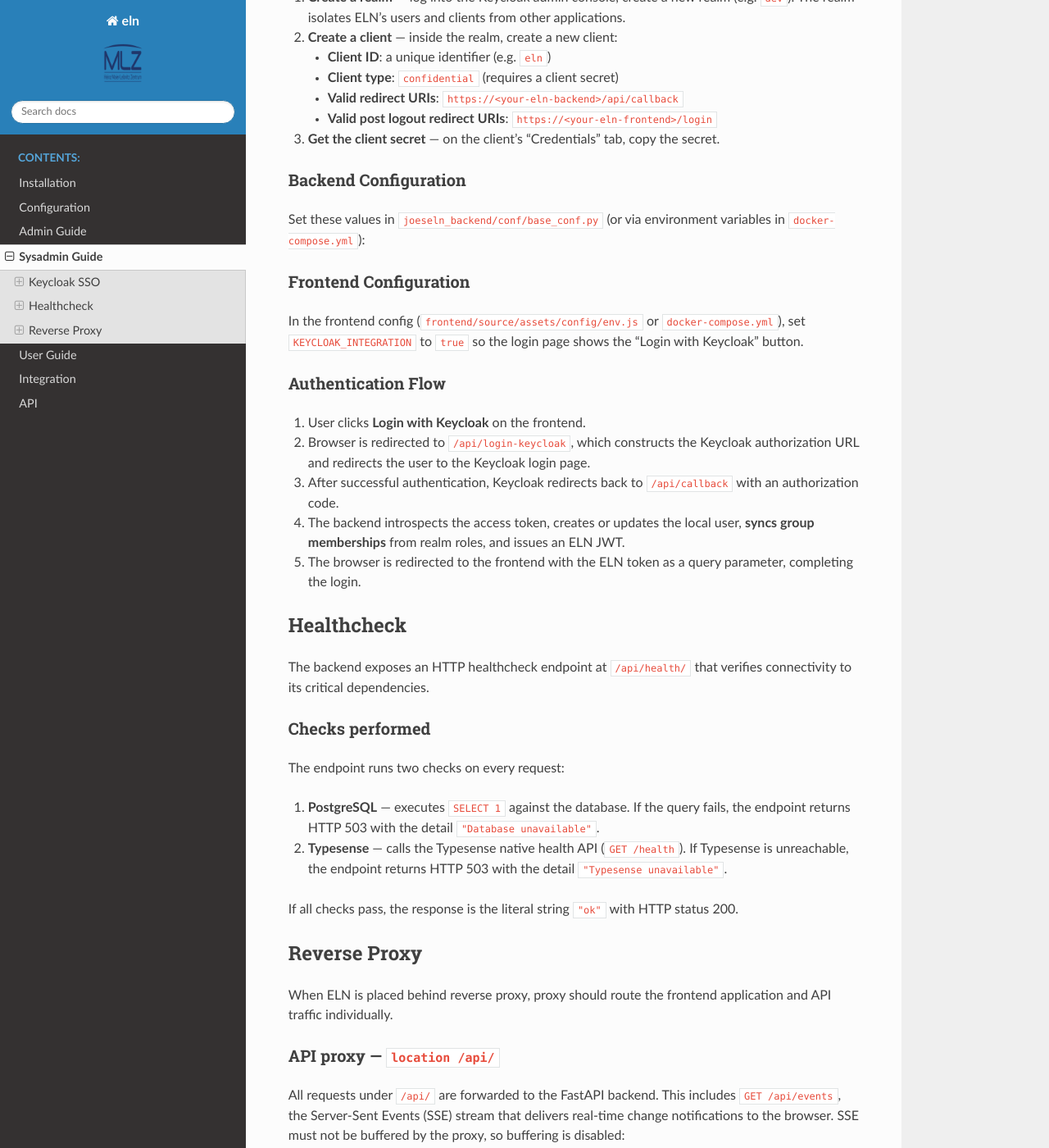
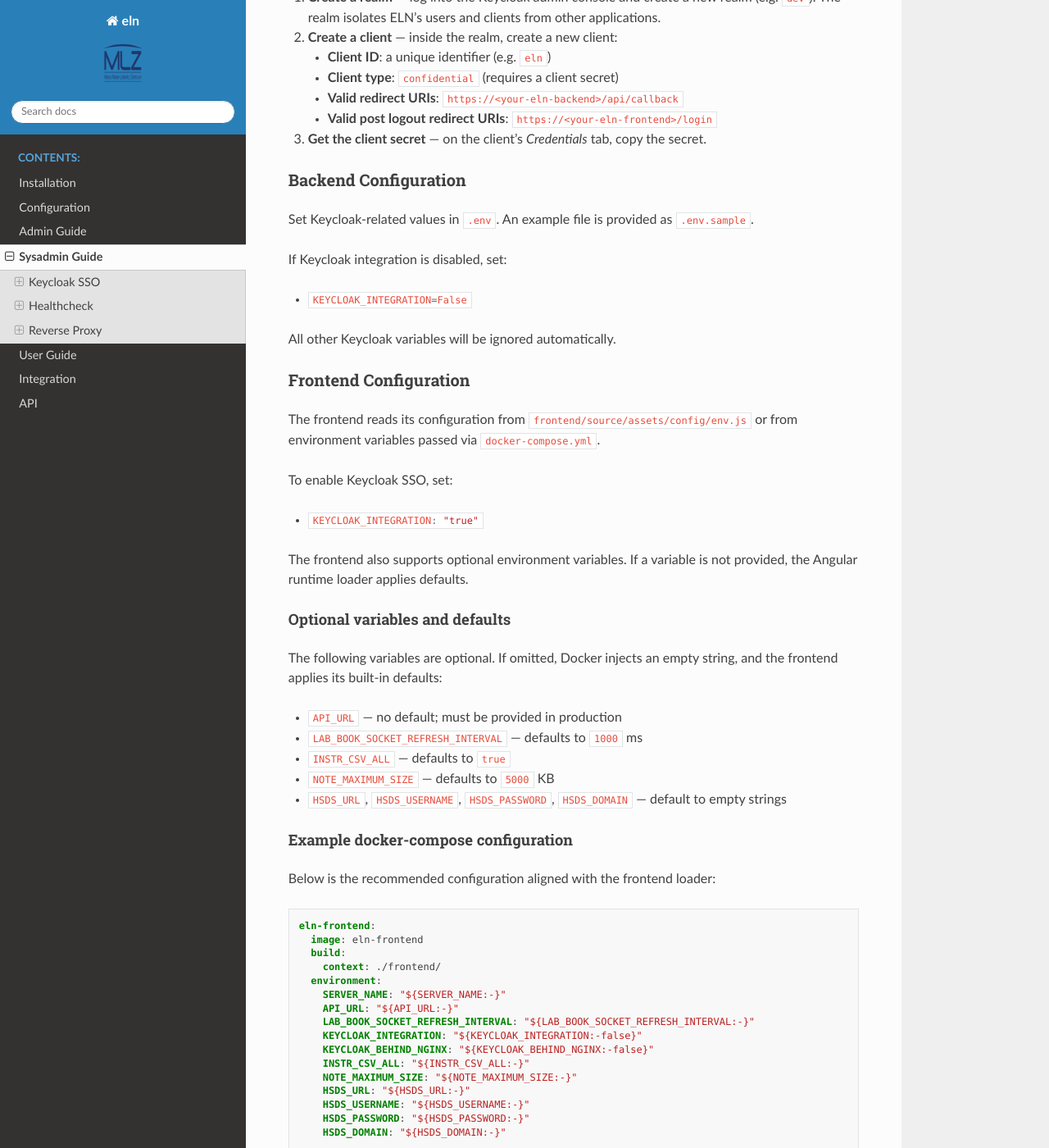
Before and after one commit to mlz-cisx/eln-backend, a Sphinx documentation site: the page built from docs/source/sysadmin_guide.rst, in a window 1280 px wide and 1400 px high, scrolled down 475 px. Shown: the whole window at 82% size. Built offline with Sphinx 7.4.7 and the Read the Docs theme 3.1.0, drawn with Linux system fonts in a browser that asks for light colours; some of the changed text lies outside the part shown.

Commit message:
docs: update env var defaults and fix RST heading
Align frontend env var docs with Angular loader behavior.
Use ${VAR:-} syntax in docker-compose examples to ensure
empty-string defaults and correct boolean parsing.

Change-Id: I614a95a0bc20221c260defeba0bd12e334a9e2fb
Reviewed-on: https://forge.frm2.tum.de/review/c/mlz/eln/backend/+/40104
Reviewed-by: Wojian Wang <wojian.wang@frm2.tum.de>
Tested-by: Josef Baudisch <josef.baudisch@frm2.tum.de>

```diff
--- a/docs/source/installation.rst
+++ b/docs/source/installation.rst
@@ -62,7 +62,7 @@ From Source code
 
 .. _target:
 
-* System requirements: Python 3.10 , Node 24
+* System requirements: Python 3.13 , Node 24
 * Refer to offcial installation guides, install `PostgreSQL`_, `Typesense`_, and `Playwright`_
 * Adjust parameter in ``backend/.env`` and  ``frontend/source/assets/config/env.js`` according to :doc:`configuration`
 
--- a/docs/source/sysadmin_guide.rst
+++ b/docs/source/sysadmin_guide.rst
@@ -8,22 +8,22 @@ Sysadmin Guide
 
 
 Keycloak SSO
----------------
+------------
 
 ELN supports single sign-on (SSO) via Keycloak as an OpenID Connect provider.
-When enabled, users are redirected to the Keycloak with "login via SSO"" button
+When enabled, users are redirected to Keycloak with a **“Login via SSO”** button.
 
 Prerequisites
 ~~~~~~~~~~~~~
 
-You need a running Keycloak server. Set one up at your own server or use
+You need a running Keycloak server. Set one up on your own server or use
 `Keycloak's official Docker image <https://www.keycloak.org/getting-started/getting-started-docker>`_.
 
 Keycloak Server Setup
 ~~~~~~~~~~~~~~~~~~~~~
 
-1. **Create a realm** — log into the Keycloak admin console, create a new realm
-   (e.g. ``dev``). The realm isolates ELN's users and clients from other applications.
+1. **Create a realm** — log into the Keycloak admin console and create a new realm
+   (e.g. ``dev``). The realm isolates ELN’s users and clients from other applications.
 
 2. **Create a client** — inside the realm, create a new client:
 
@@ -32,52 +32,76 @@ Keycloak Server Setup
    * **Valid redirect URIs**: ``https://<your-eln-backend>/api/callback``
    * **Valid post logout redirect URIs**: ``https://<your-eln-frontend>/login``
 
-3. **Get the client secret** — on the client's "Credentials" tab, copy the secret.
-
+3. **Get the client secret** — on the client’s *Credentials* tab, copy the secret.
 
 Backend Configuration
 ~~~~~~~~~~~~~~~~~~~~~
 
-Set these values in ``joeseln_backend/conf/base_conf.py`` (or via environment
-variables in ``docker-compose.yml``):
+Set Keycloak-related values in ``.env``.
+An example file is provided as ``.env.sample``.
 
-.. confval:: KEYCLOAK_INTEGRATION
-   :type: :code-py:`bool`
-   :required: True
+If Keycloak integration is disabled, set:
 
-   Set to ``True`` to enable Keycloak SSO.
+* :code-js:`KEYCLOAK_INTEGRATION=False`
 
-.. confval:: KEYCLOAK_SERVER_URL
-   :type: :code-py:`str`
-   :required: True
-
-   Base URL of the Keycloak server, e.g. ``https://auth.example.com``.
-   This is the root of the realm's well-known configuration.
-
-.. confval:: KEYCLOAK_REALM_NAME
-   :type: :code-py:`str`
-   :required: True
-
-   Name of the Keycloak realm, e.g. ``dev``.
-
-.. confval:: KEYCLOAK_CLIENT_ID
-   :type: :code-py:`str`
-   :required: True
-
-   The client ID configured in Keycloak, e.g. ``eln``.
-
-.. confval:: KEYCLOAK_CLIENT_SECRET
-   :type: :code-py:`str`
-   :required: True
-
-   The client secret from Keycloak's "Credentials" tab.
+All other Keycloak variables will be ignored automatically.
 
 Frontend Configuration
 ~~~~~~~~~~~~~~~~~~~~~~
 
-In the frontend config (``frontend/source/assets/config/env.js`` or
-``docker-compose.yml``), set :code-js:`KEYCLOAK_INTEGRATION` to ``true`` so the
-login page shows the "Login with Keycloak" button.
+The frontend reads its configuration from ``frontend/source/assets/config/env.js``
+or from environment variables passed via ``docker-compose.yml``.
+
+To enable Keycloak SSO, set:
+
+* :code-js:`KEYCLOAK_INTEGRATION: "true"`
+
+The frontend also supports optional environment variables.
+If a variable is not provided, the Angular runtime loader applies defaults.
+
+Optional variables and defaults
+^^^^^^^^^^^^^^^^^^^^^^^^^^^^^^^
+
+The following variables are optional. If omitted, Docker injects an empty string,
+and the frontend applies its built‑in defaults:
+
+* :code-js:`API_URL` — no default; must be provided in production
+* :code-js:`LAB_BOOK_SOCKET_REFRESH_INTERVAL` — defaults to ``1000`` ms
+* :code-js:`INSTR_CSV_ALL` — defaults to ``true``
+* :code-js:`NOTE_MAXIMUM_SIZE` — defaults to ``5000`` KB
+* :code-js:`HSDS_URL`, :code-js:`HSDS_USERNAME`, :code-js:`HSDS_PASSWORD`, :code-js:`HSDS_DOMAIN` — default to empty strings
+
+Example docker-compose configuration
+^^^^^^^^^^^^^^^^^^^^^^^^^^^^^^^^^^^^
+
+Below is the recommended configuration aligned with the frontend loader:
+
+.. code-block:: yaml
+
+   eln-frontend:
+     image: eln-frontend
+     build:
+       context: ./frontend/
+     environment:
+       SERVER_NAME: "${SERVER_NAME:-}"
+       API_URL: "${API_URL:-}"
+       LAB_BOOK_SOCKET_REFRESH_INTERVAL: "${LAB_BOOK_SOCKET_REFRESH_INTERVAL:-}"
+       KEYCLOAK_INTEGRATION: "${KEYCLOAK_INTEGRATION:-false}"
+       KEYCLOAK_BEHIND_NGINX: "${KEYCLOAK_BEHIND_NGINX:-false}"
+       INSTR_CSV_ALL: "${INSTR_CSV_ALL:-}"
+       NOTE_MAXIMUM_SIZE: "${NOTE_MAXIMUM_SIZE:-}"
+       HSDS_URL: "${HSDS_URL:-}"
+       HSDS_USERNAME: "${HSDS_USERNAME:-}"
+       HSDS_PASSWORD: "${HSDS_PASSWORD:-}"
+       HSDS_DOMAIN: "${HSDS_DOMAIN:-}"
+
+This ensures:
+
+* missing variables become empty strings
+* boolean flags behave correctly
+* the Angular loader applies its documented defaults
+* no literal placeholder strings leak into the application
+
 
 Authentication Flow
 ~~~~~~~~~~~~~~~~~~~
@@ -87,8 +111,8 @@ Authentication Flow
    Keycloak authorization URL and redirects the user to the Keycloak login page.
 3. After successful authentication, Keycloak redirects back to
    ``/api/callback`` with an authorization code.
-4. The backend introspects the access token, creates or updates the local user, **syncs group memberships** from realm roles,
-   and issues an ELN JWT.
+4. The backend introspects the access token, creates or updates the local user,
+   **syncs group memberships** from realm roles, and issues an ELN JWT.
 5. The browser is redirected to the frontend with the ELN token as a query
    parameter, completing the login.
 
@@ -119,9 +143,8 @@ HTTP status 200.
 Reverse Proxy
 -------------
 
-When ELN is placed behind reverse proxy, proxy should route the frontend
+When ELN is placed behind a reverse proxy, the proxy should route the frontend
 application and API traffic individually.
-
 
 API proxy — ``location /api/``
 ~~~~~~~~~~~~~~~~~~~~~~~~~~~~~~~
```
Also changed, not shown: other parts of docs/source/sysadmin_guide.rst (+5 -8 lines), docker-compose.yml (+11 -9 lines), docs/source/configuration.rst (+7 -6 lines).
